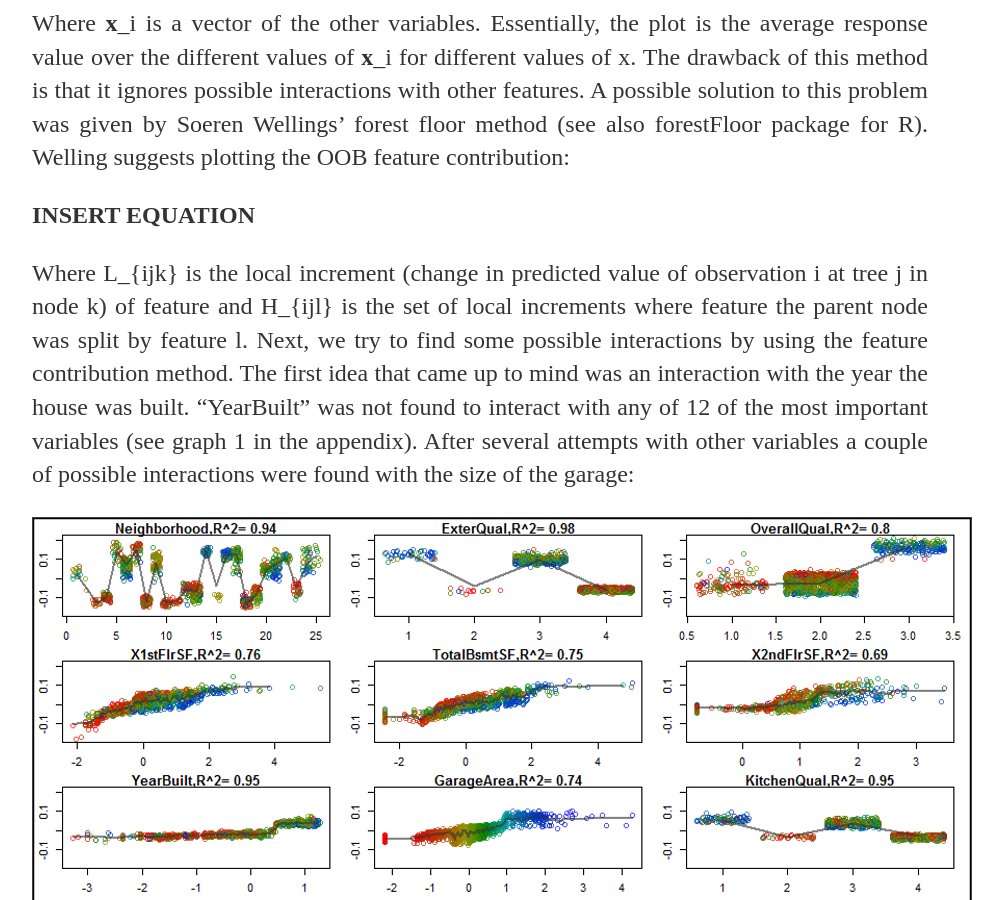
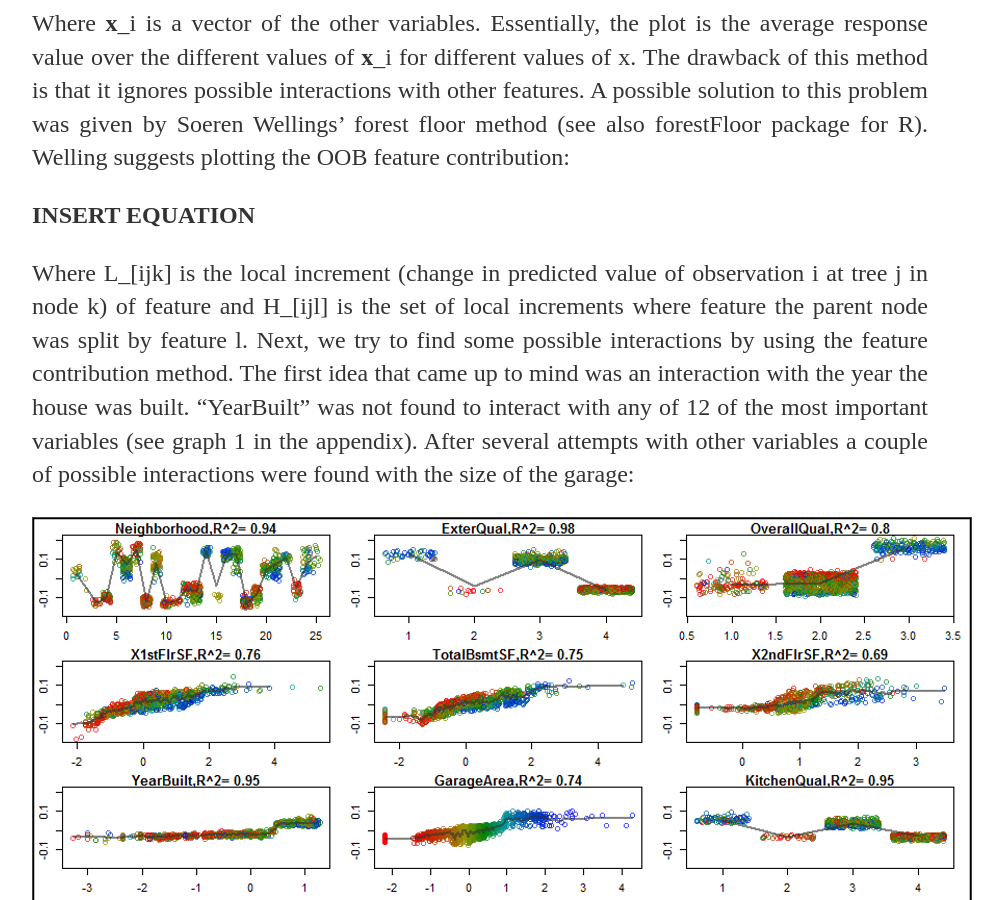
Before and after one commit to nirryde/nirryde.github.io, a Jekyll site: the page built from _posts/2020-09-25-How-I-got-accepted-to-an-elite-technology-unit-(and-why-I-didn't-go).md, in a window 1280 px wide and 900 px high, scrolled down 8126 px. Shown: the whole window, without its empty margins (160-1163 px from the left). Built offline with Jekyll 4.4.1, drawn with Linux system fonts in a browser that asks for light colours.

Commit message:
Update 2020-09-25-How-I-got-accepted-to-an-elite-technology-unit-(and-why-I-didn't-go).md

```diff
--- a/_posts/2020-09-25-How-I-got-accepted-to-an-elite-technology-unit-(and-why-I-didn't-go).md
+++ b/_posts/2020-09-25-How-I-got-accepted-to-an-elite-technology-unit-(and-why-I-didn't-go).md
@@ -71,7 +71,7 @@ Where **x**_i is a vector of the other variables. Essentially, the plot is the a
 
 **INSERT EQUATION**
 
-Where L_{ijk} is the local increment (change in predicted value of observation i at tree j in node k) of feature and H_{ijl} is the set of local increments where feature the parent node was split by feature l. Next, we try to find some possible interactions by using the feature contribution method. The first idea that came up to mind was an interaction with the year the house was built. “YearBuilt” was not found to interact with any of 12 of the most important variables (see graph 1 in the appendix). After several attempts with other variables a couple of possible interactions were found with the size of the garage:
+Where L_[ijk] is the local increment (change in predicted value of observation i at tree j in node k) of feature and H_[ijl] is the set of local increments where feature the parent node was split by feature l. Next, we try to find some possible interactions by using the feature contribution method. The first idea that came up to mind was an interaction with the year the house was built. “YearBuilt” was not found to interact with any of 12 of the most important variables (see graph 1 in the appendix). After several attempts with other variables a couple of possible interactions were found with the size of the garage:
 
 ![plot 6](https://github.com/nirryde/nirryde.github.io/blob/master/Images/AmesKaggle/6.png)
 
```
